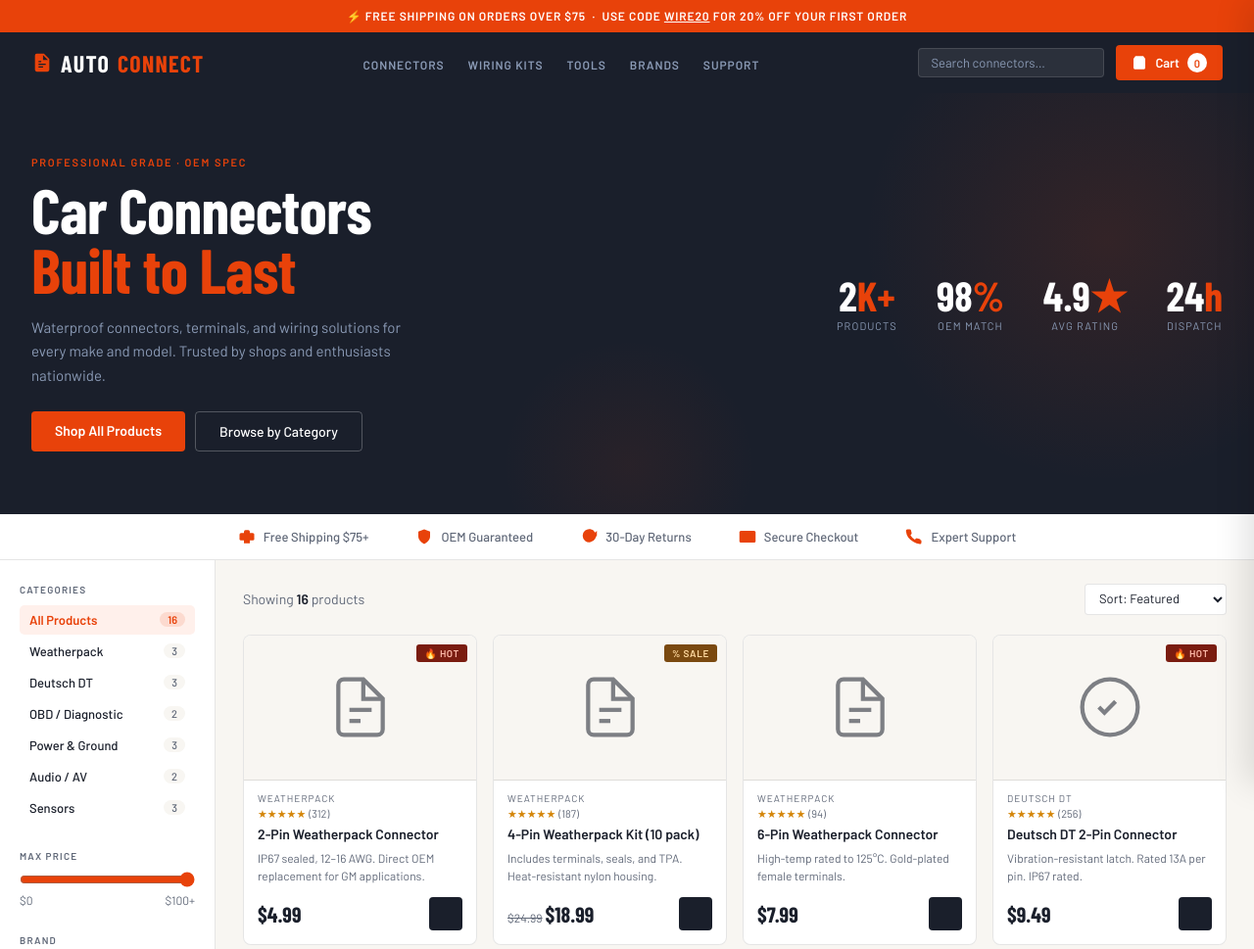
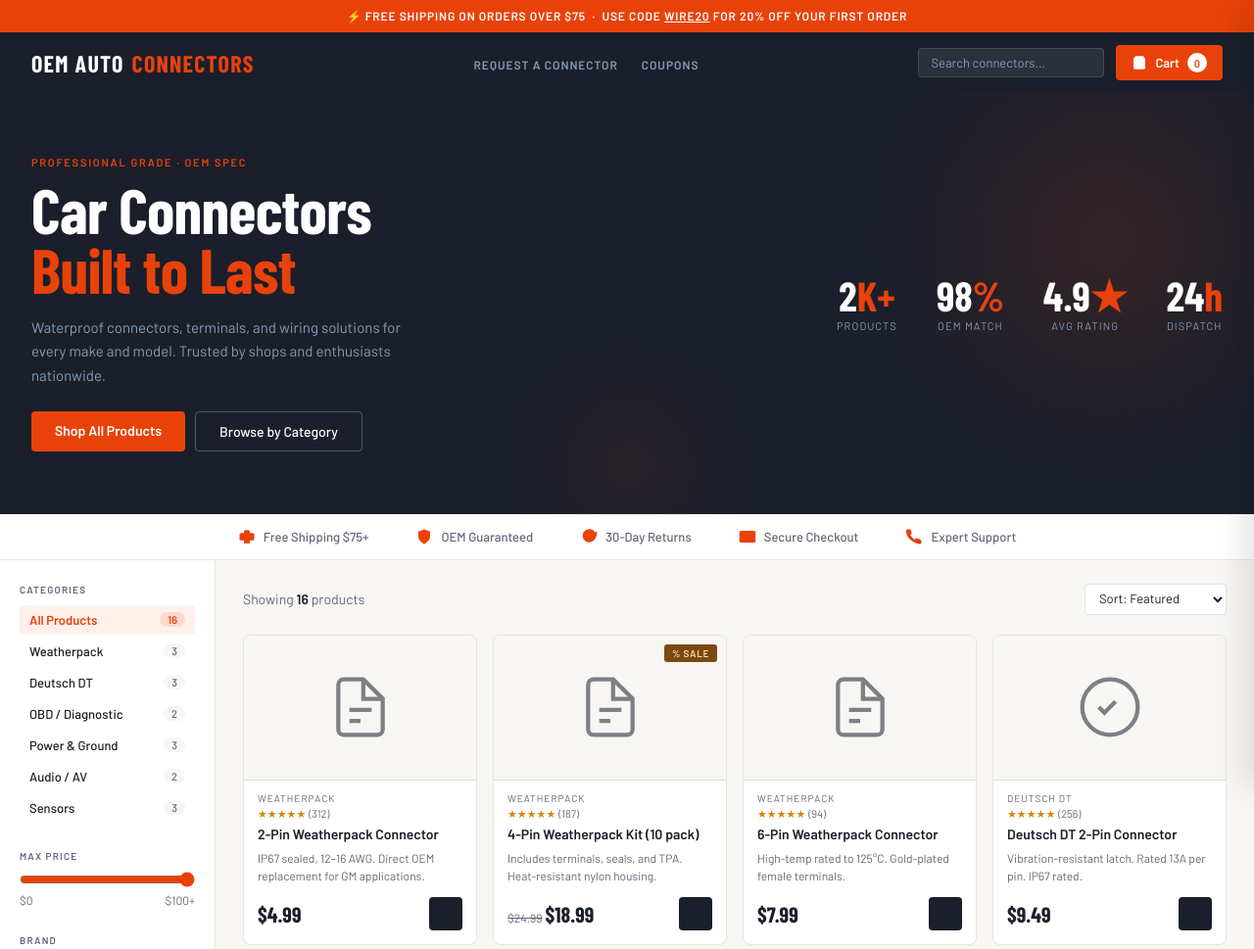
Before and after one commit to RodenPaul86/ACS-Website, a plain HTML site: page store.html in a window 1280 px wide. Shown: the top 969 px of the page at 98% size. Drawn offline with nearby package versions, Linux system fonts and the light colour scheme; a web font is replaced by a local one.

Commit message:
Fix UI
Changed some text and fixed some bugs with UI.

```diff
--- a/store.html
+++ b/store.html
@@ -917,18 +917,16 @@
 <!-- NAV -->
 <nav>
   <a class="nav-logo" href="#">
-    <svg viewBox="0 0 24 24" xmlns="http://www.w3.org/2000/svg"><path d="M14 2H6a2 2 0 0 0-2 2v16a2 2 0 0 0 2 2h12a2 2 0 0 0 2-2V8l-6-6zm-1 1.5L18.5 9H13V3.5zM8 13h8v1.5H8V13zm0 3h5v1.5H8V16zm0-6h3v1.5H8V10z"/></svg>
-    AUTO<span>CONNECT</span>
+    <!-- <svg viewBox="0 0 24 24" xmlns="http://www.w3.org/2000/svg"><path d="M14 2H6a2 2 0 0 0-2 2v16a2 2 0 0 0 2 2h12a2 2 0 0 0 2-2V8l-6-6zm-1 1.5L18.5 9H13V3.5zM8 13h8v1.5H8V13zm0 3h5v1.5H8V16zm0-6h3v1.5H8V10z"/></svg> -->
+    OEM AUTO<span>CONNECTORS</span>
   </a>
   <ul class="nav-links">
-    <li><a href="#shop">Connectors</a></li>
-    <li><a href="#shop">Wiring Kits</a></li>
-    <li><a href="#shop">Tools</a></li>
-    <li><a href="#">Brands</a></li>
-    <li><a href="#">Support</a></li>
+    <li><a href="#">Request a Connector</a></li>
+
+    <li><a href="#">Coupons</a></li>
   </ul>
   <div class="nav-right">
-    <input class="nav-search" type="text" id="navSearch" placeholder="Search connectors…" />
+    <input class="nav-search" type="text" id="navSearch" placeholder="Search connectors…"/>
     <button class="cart-btn" id="cartBtn" aria-label="View cart">
       <svg width="16" height="16" viewBox="0 0 24 24" fill="#fff"><path d="M6 2 3 6v14a2 2 0 0 0 2 2h14a2 2 0 0 0 2-2V6l-3-4H6zm0 10a6 6 0 0 0 12 0"/><path d="M3 6h18"/><path d="M16 10a4 4 0 0 1-8 0"/></svg>
       Cart
@@ -1176,12 +1174,13 @@
   </div>
 </footer>
 
+<!-- Products Data -->
 <script>
 const PRODUCTS = [
-  { id:1,  name:'2-Pin Weatherpack Connector',        cat:'weatherpack', catLabel:'Weatherpack',      price:4.99,  rating:4.8, reviews:312, badge:'hot',  desc:'IP67 sealed, 12–16 AWG. Direct OEM replacement for GM applications.' },
+  { id:1,  name:'2-Pin Weatherpack Connector',        cat:'weatherpack', catLabel:'Weatherpack',      price:4.99,  rating:4.8, reviews:312, badge:null,  desc:'IP67 sealed, 12–16 AWG. Direct OEM replacement for GM applications.' },
   { id:2,  name:'4-Pin Weatherpack Kit (10 pack)',    cat:'weatherpack', catLabel:'Weatherpack',      price:18.99, oldPrice:24.99, rating:4.9, reviews:187, badge:'sale', desc:'Includes terminals, seals, and TPA. Heat-resistant nylon housing.' },
   { id:3,  name:'6-Pin Weatherpack Connector',        cat:'weatherpack', catLabel:'Weatherpack',      price:7.99,  rating:4.7, reviews:94,  badge:null,  desc:'High-temp rated to 125°C. Gold-plated female terminals.' },
-  { id:4,  name:'Deutsch DT 2-Pin Connector',         cat:'deutsch',     catLabel:'Deutsch DT',       price:9.49,  rating:4.9, reviews:256, badge:'hot',  desc:'Vibration-resistant latch. Rated 13A per pin. IP67 rated.' },
+  { id:4,  name:'Deutsch DT 2-Pin Connector',         cat:'deutsch',     catLabel:'Deutsch DT',       price:9.49,  rating:4.9, reviews:256, badge:null,  desc:'Vibration-resistant latch. Rated 13A per pin. IP67 rated.' },
   { id:5,  name:'Deutsch DT 4-Pin Kit',               cat:'deutsch',     catLabel:'Deutsch DT',       price:14.99, rating:4.8, reviews:143, badge:null,  desc:'With wedge lock and solid contacts. 16–20 AWG compatible.' },
   { id:6,  name:'Deutsch DT 8-Pin Connector',         cat:'deutsch',     catLabel:'Deutsch DT',       price:19.99, rating:4.7, reviews:78,  badge:'new',  desc:'Double-row configuration. IP67. 8 × 13A circuits. Keyed.' },
   { id:7,  name:'OBD-II Male Connector (16-pin)',     cat:'obd',         catLabel:'OBD / Diagnostic', price:6.99,  rating:4.6, reviews:409, badge:null,  desc:'Pigtail leads, 12" fly leads. J1962 compliant. All pins.' },
@@ -1189,7 +1188,7 @@
   { id:9,  name:'4-Gauge Power Lug Terminals (10pk)',cat:'power',       catLabel:'Power & Ground',    price:11.99, rating:4.8, reviews:162, badge:null,  desc:'Tinned copper, crimp or solder. Ring terminal style.' },
   { id:10, name:'ANL Fuse Holder + 200A Fuse',       cat:'power',       catLabel:'Power & Ground',    price:16.99, oldPrice:21.99, rating:4.9, reviews:334, badge:'sale', desc:'High current distribution. Gold-plated contacts. In-line.' },
   { id:11, name:'Ground Distribution Block 4→8',     cat:'power',       catLabel:'Power & Ground',    price:22.49, rating:4.8, reviews:97,  badge:null,  desc:'1×4AWG in, 8×8AWG out. Anodized aluminum body.' },
-  { id:12, name:'ISO DIN Radio Harness Adapter',     cat:'audio',       catLabel:'Audio / AV',        price:8.99,  rating:4.6, reviews:521, badge:'hot',  desc:'Universal fit. Retains stock steering wheel controls.' },
+  { id:12, name:'ISO DIN Radio Harness Adapter',     cat:'audio',       catLabel:'Audio / AV',        price:8.99,  rating:4.6, reviews:521, badge:null,  desc:'Universal fit. Retains stock steering wheel controls.' },
   { id:13, name:'RCA Phono Connector Pair',           cat:'audio',       catLabel:'Audio / AV',        price:3.49,  rating:4.5, reviews:288, badge:null,  desc:'Gold-plated, color-coded L/R. Screw-lock strain relief.' },
   { id:14, name:'Oxygen Sensor Connector 4-Wire',    cat:'sensor',      catLabel:'Sensors',            price:5.99,  rating:4.7, reviews:175, badge:'new',  desc:'Fits Bosch, Denso O2 sensors. Heat-shrink tubing included.' },
   { id:15, name:'MAP Sensor 3-Pin Connector',         cat:'sensor',      catLabel:'Sensors',            price:4.49,  rating:4.8, reviews:207, badge:null,  desc:'Replaces worn sockets. Pre-wired 6" pigtail leads.' },
```
